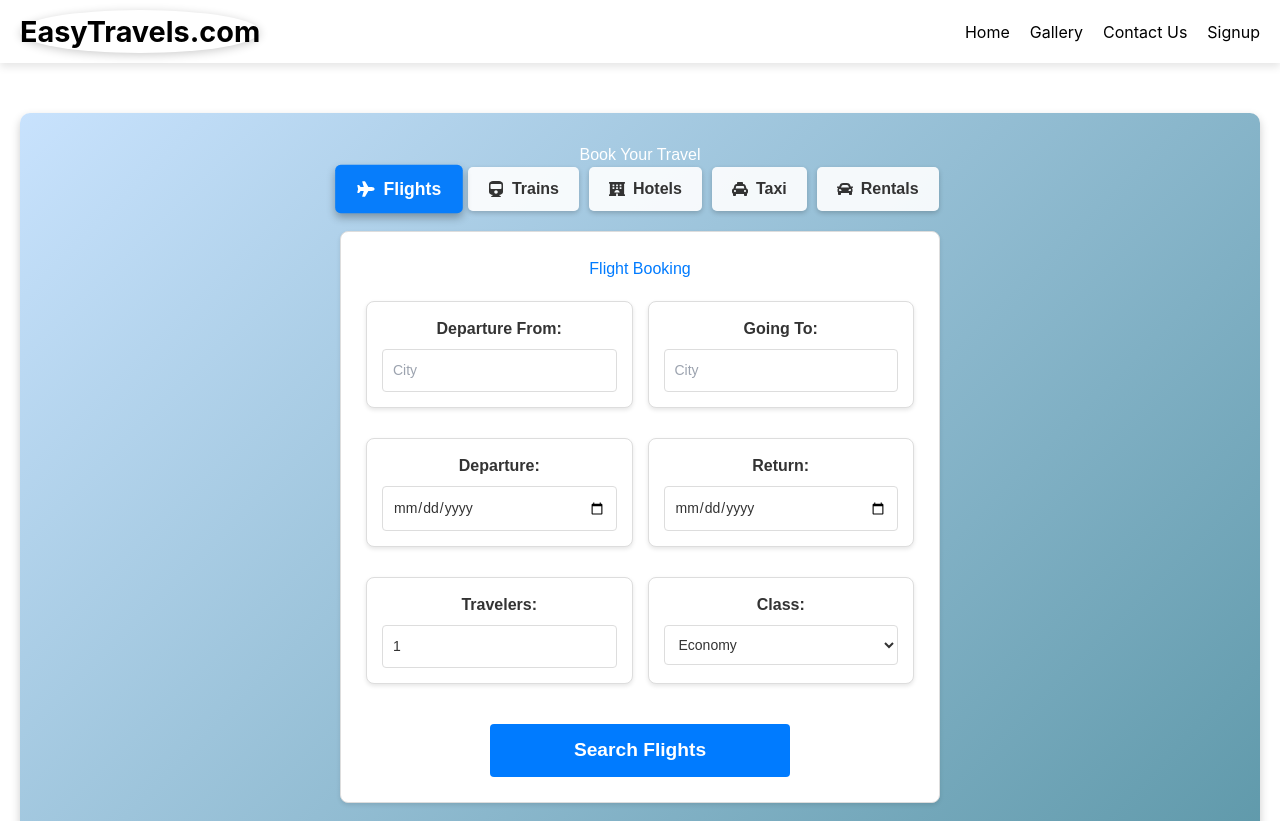
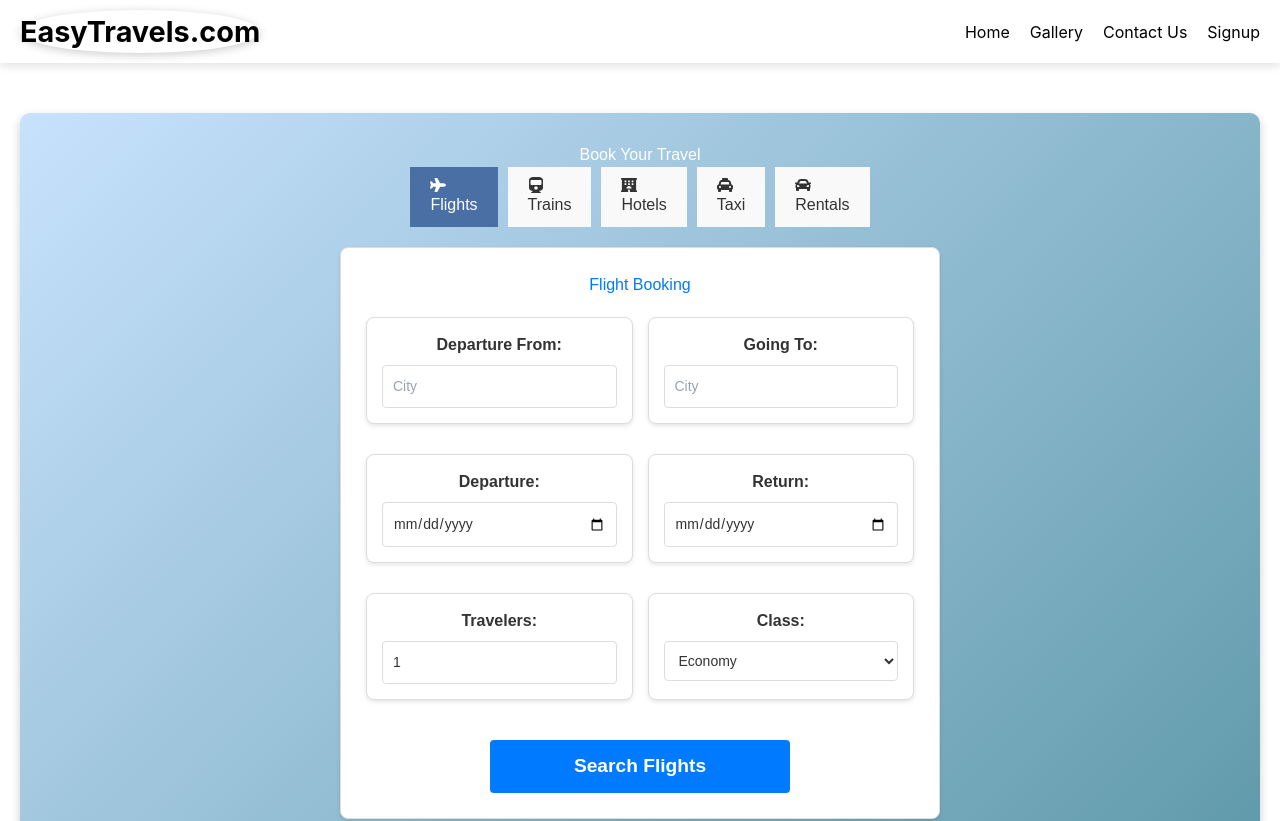
Before and after one commit to Jeevant010/tour_travels, a React (Create React App) app in the folder tour/: page / in a window 1280 px wide. Shown: the top 821 px of the page. Built offline with nearby package versions, Linux system fonts and the light colour scheme.

Commit message:
tabs hovering

```diff
--- a/tour/src/pages/Home.css
+++ b/tour/src/pages/Home.css
@@ -91,32 +91,50 @@
 }
 
 .tab-button {
+  position: relative;
   padding: 10px 20px;
+  font-size: 1rem;
+  color: #333;
+  background-color: #f9f9f9;
   border: none;
-  border-radius: 5px;
-  background-color: #f9f9f9; /* Light background for buttons */
-  color: #333; /* Dark text color */
-  font-size: 1rem;
-  font-weight: bold;
   cursor: pointer;
-  transition: all 0.3s ease; /* Smooth hover effect */
-  display: flex;
-  align-items: center;
-  gap: 8px; /* Space between icon and text */
-  box-shadow: 0 2px 5px rgba(0, 0, 0, 0.2); /* Subtle shadow */
+  transition: color 0.3s, background-color 0.3s;
+  overflow: hidden;
 }
 
-.tab-button:hover {
-  background-color: #0056b3; /* Darker blue on hover */
-  color: #fff; /* White text on hover */
-  transform: scale(1.05); /* Slight zoom effect */
+.tab-button::before,
+.tab-button::after {
+  content: '';
+  position: absolute;
+  width: 0;
+  height: 2px;
+  background-color: #4a6fa5;
+  transition: width 0.3s ease;
+}
+
+.tab-button::before {
+  top: 0;
+  left: 0;
+}
+
+.tab-button::after {
+  bottom: 0;
+  right: 0;
+}
+
+.tab-button:hover::before,
+.tab-button:hover::after {
+  width: 100%;
 }
 
 .tab-button.active {
-  background-color: #077dfb; /* Highlighted color for active tab */
-  color: #fff; /* White text for active tab */
-  box-shadow: 0 4px 8px rgba(0, 0, 0, 0.3); /* Stronger shadow for active tab */
-  transform: scale(1.1); /* Slightly enlarge the active tab */
+  color: #fff;
+  background-color: #4a6fa5;
+}
+
+.tab-button.active::before,
+.tab-button.active::after {
+  width: 100%;
 }
 
 .tab-content-container {
@@ -664,21 +682,50 @@
 }
 
 .tab-button {
+  position: relative;
   padding: 10px 20px;
+  font-size: 1rem;
+  color: #333;
+  background-color: #f9f9f9;
   border: none;
-  border-radius: 5px;
-  background-color: rgba(255, 255, 255, 0.9);
-  color: #333;
-  font-weight: bold;
   cursor: pointer;
-  display: flex;
-  align-items: center;
-  gap: 8px;
+  transition: color 0.3s, background-color 0.3s;
+  overflow: hidden;
+}
+
+.tab-button::before,
+.tab-button::after {
+  content: '';
+  position: absolute;
+  width: 0;
+  height: 2px;
+  background-color: #4a6fa5;
+  transition: width 0.3s ease;
+}
+
+.tab-button::before {
+  top: 0;
+  left: 0;
+}
+
+.tab-button::after {
+  bottom: 0;
+  right: 0;
+}
+
+.tab-button:hover::before,
+.tab-button:hover::after {
+  width: 100%;
 }
 
 .tab-button.active {
-  background-color: #077dfb;
   color: #fff;
+  background-color: #4a6fa5;
+}
+
+.tab-button.active::before,
+.tab-button.active::after {
+  width: 100%;
 }
 
 .tab-icon {
```
